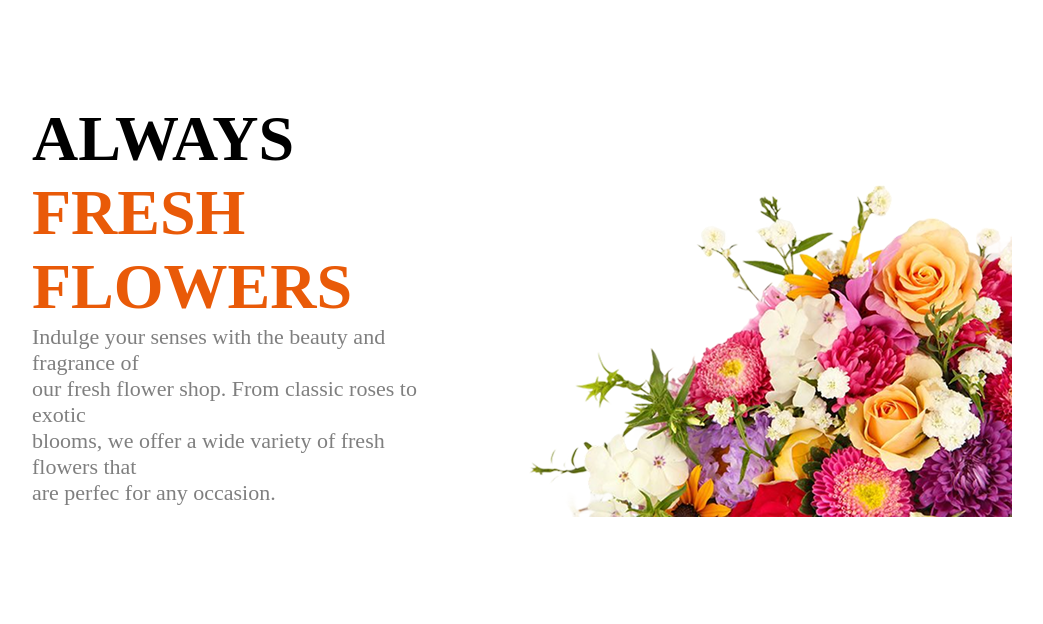
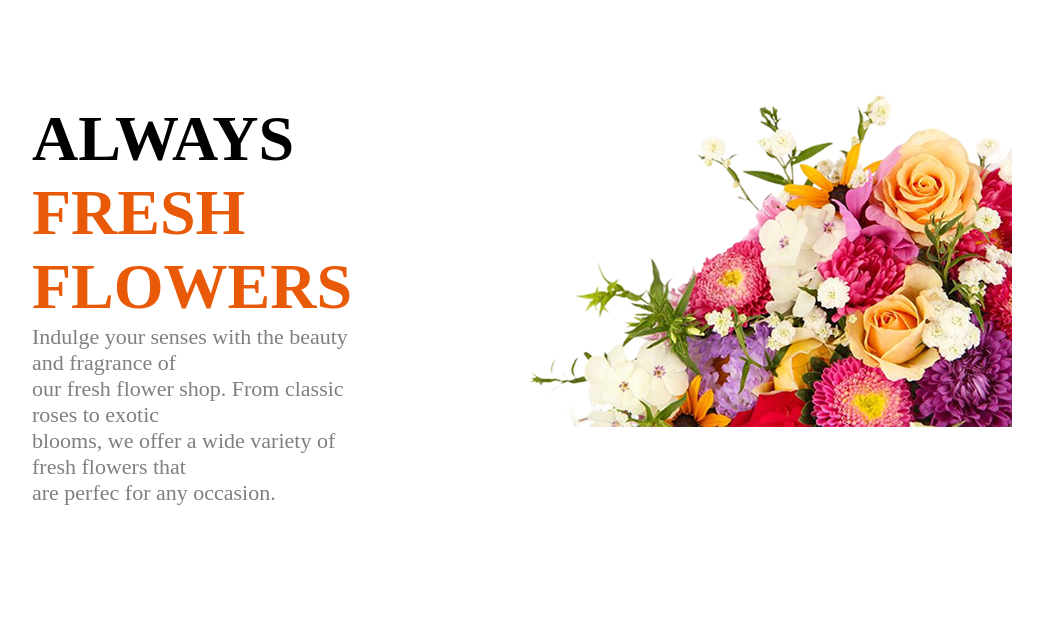
Before and after one commit to mahi8026/Assignment-02, a plain HTML site: page index.html in a window 1280 px wide. Shown: the part 130-754 px from the top of the page, without its empty margins (118-1161 px from the left). Drawn offline with Linux system fonts and the light colour scheme.

Commit message:
responsible for 1440px device

```diff
--- a/style.css
+++ b/style.css
@@ -54,10 +54,8 @@
     margin-bottom: 1px;
 }
 .banner-img{
-    margin-top: 60px;
-    margin-bottom: 10px;
-    left: 320px;
-    bottom: 130px;
+    margin-top: -30px;
+    margin-left: 80px;
 }
 .plants-title{
     font-weight: bold;
@@ -131,7 +129,7 @@
     height: 286px;
     width: 286px;
     top: -125px;
-    right: -380px;
+    right: -300px;
     position: relative;
 }
 .deal-title{
```
